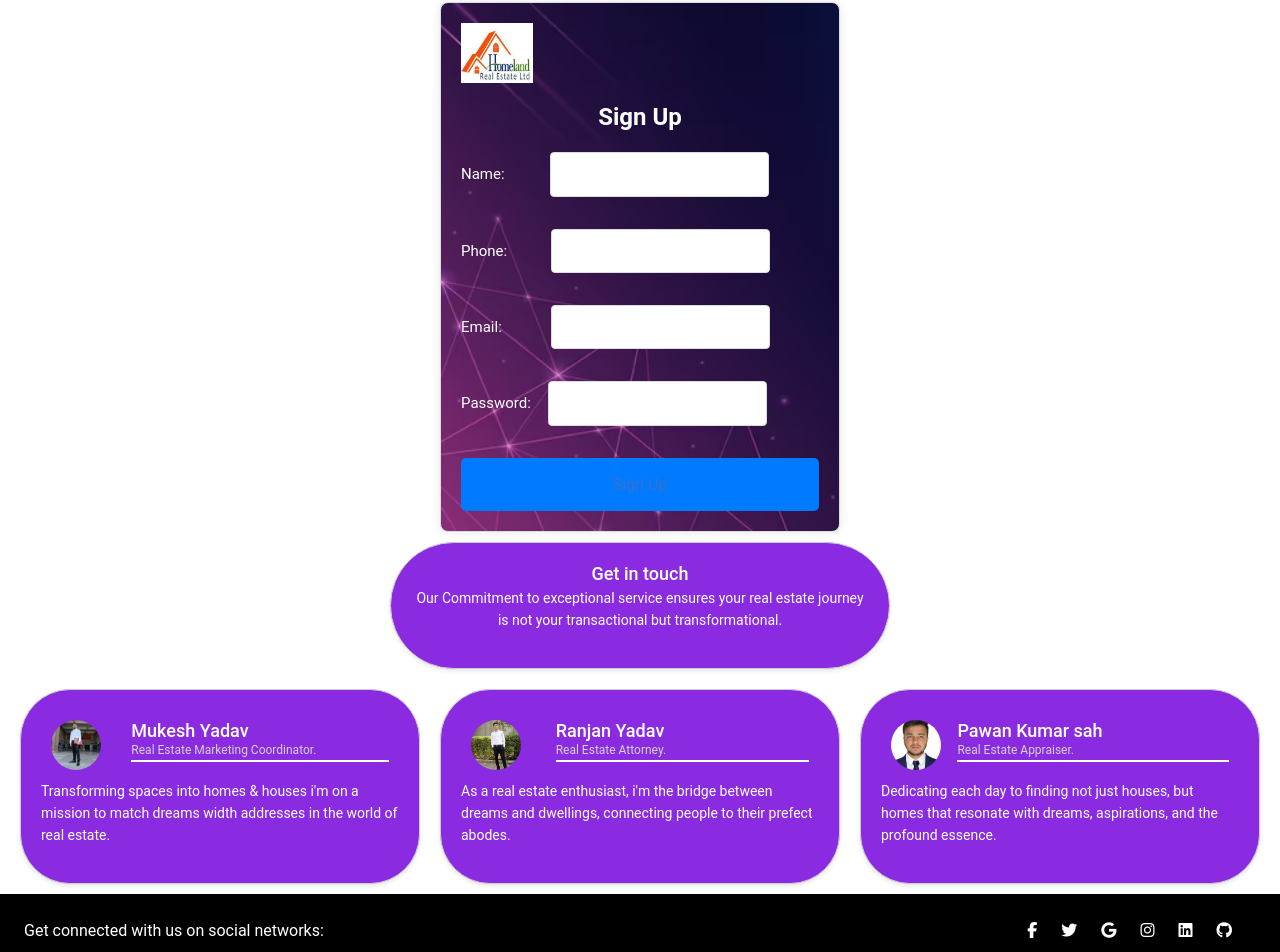
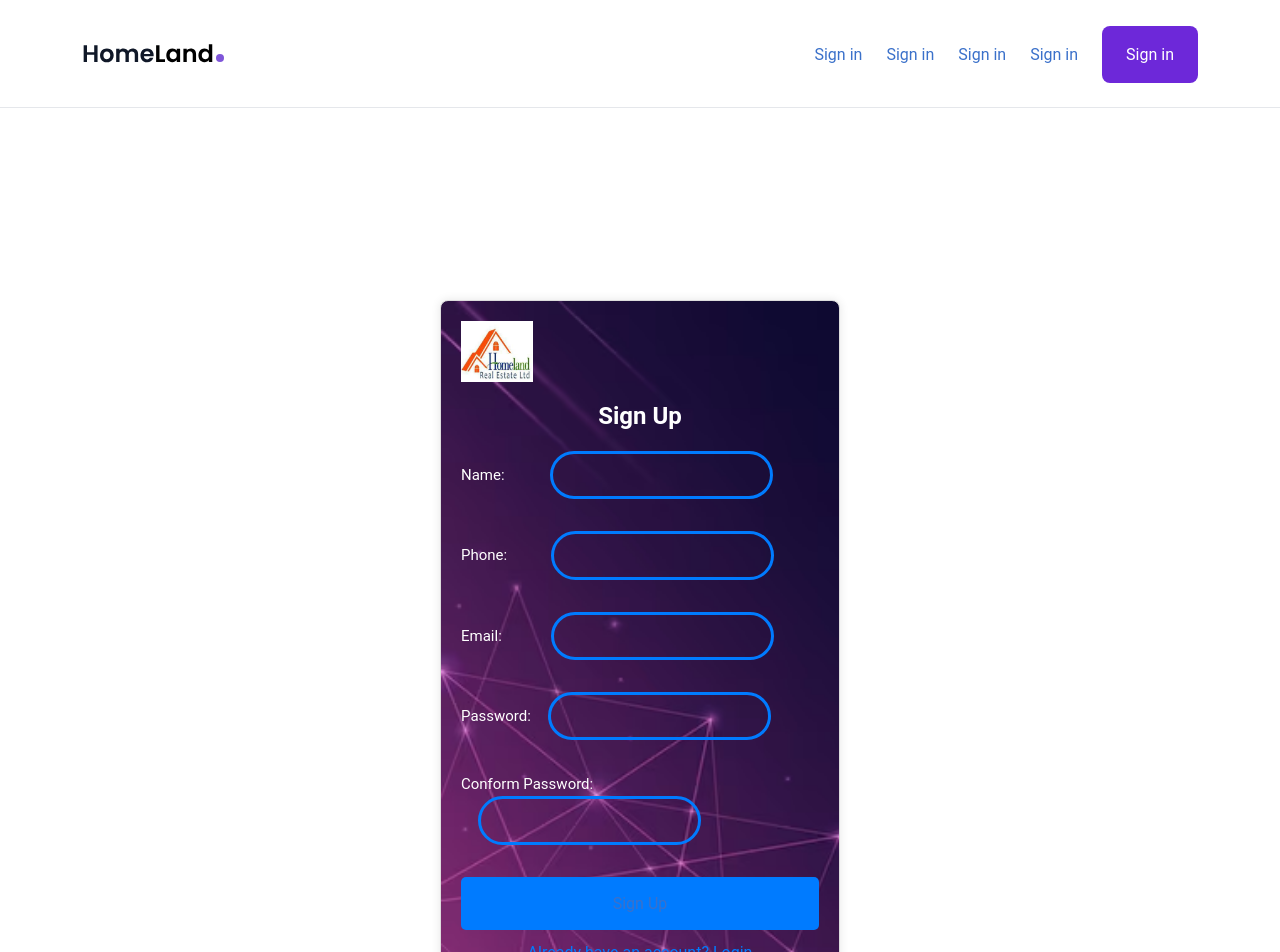
Before and after one commit to 986MukeshYadav/real-esate-reactjs, a React (Create React App) app: page /signUp in a window 1280 px wide. Shown: the part 297-1249 px from the top of the page. Built offline with nearby package versions, Linux system fonts and the light colour scheme.

Commit message:
React project

```diff
--- a/src/components/Header.js
+++ b/src/components/Header.js
@@ -16,11 +16,20 @@ const Header = () => {
           <Link className='hover:text-voilet-900 transition' to='/signIn'>
             Sign in
           </Link>
+          <Link className='hover:text-voilet-900 transition' to='/signIn'>
+            Sign in
+          </Link>
+          <Link className='hover:text-voilet-900 transition' to='/signIn'>
+            Sign in
+          </Link>
+          <Link className='hover:text-voilet-900 transition' to='/signIn'>
+            Sign in
+          </Link>
           <Link
             className='bg-violet-700 hover:bg-violet-800 text-white px-4 py-3 rounded-lg  transition'
             to='/signUp'
           >
-            Sign up
+            Sign in
           </Link>
         </div>
       </div>
--- a/src/components/House.js
+++ b/src/components/House.js
@@ -34,7 +34,7 @@ const House = ({house}) => {
       <div>{surface}</div>
     </div>
     </div>
-    <div className='text-lg font-semibold text-violet-600 mb-4'>{price}</div>
+    <div className='text-lg font-semibold text-violet-600 mb-4'>Rs {price}</div>
     </div>
     );
 };
--- a/src/components/HouseList.js
+++ b/src/components/HouseList.js
@@ -1,42 +1,38 @@
 import React, { useContext } from 'react';
-
-//import context
-import {HouseContext} from './HouseContext';
-
-//import components
+import { HouseContext } from './HouseContext';
 import House from './House';
-
-//import link
-import {Link} from 'react-router-dom';
-
-//import icons
-import {ImSpinner2} from 'react-icons/im';
+import { Link } from 'react-router-dom';
+import { ImSpinner2 } from 'react-icons/im';
 
 const HouseList = () => {
-const {houses,loading}= useContext(HouseContext);
+  const { houses, loading } = useContext(HouseContext);
 
-//if loading is true
-if (loading){
-  return(<ImSpinner2 className='mx-auto animate-spin text-violet-700 text-4x1 mt-[200px]'/>
+  if (loading) {
+    return (
+      <ImSpinner2 className='mx-auto animate-spin text-violet-700 text-4x1 mt-[200px]' />
     );
   }
 
-if (houses.length < 1){
-  return <div className='text-center text-3x1
-  text-gray-400 mt-48'> Sorry, nothing found</div>
+  if (houses.length < 1) {
+    return (
+      <div className='text-center text-3x1 text-gray-400 mt-48'>
+        Sorry, nothing found
+      </div>
+    );
   }
 
-  return(
+
+  const displayedHouses = houses.slice(0, 16);
+
+  return (
     <section className='mb-20'>
       <div className='container mx-auto'>
-      <div className='grid md:grid-cols-2 lg:grid-cols-3 gap-4 lg:gap-14'>
-        {houses.map((house,index)=>{
-          return(
-            <Link to={`/property/${house.id}`}key={index}>
-              <House house={house}/>
+        <div className='grid md:grid-cols-2 lg:grid-cols-4 gap-4 lg:gap-14'>
+          {displayedHouses.map((house, index) => (
+            <Link to={`/property/${house.id}`} key={index}>
+              <House house={house} />
             </Link>
-          );
-        })}
+          ))}
         </div>
       </div>
     </section>
--- a/src/components/Signup.js
+++ b/src/components/Signup.js
@@ -1,6 +1,9 @@
 import React, { useState } from 'react';
 import backgroundImage from '../assets/img/houses/b.avif'; // Import your background image
 import { Link } from 'react-router-dom';
+import Header from './Header';
+import Footer from './Footer';
+
 
 const SignUp = () => {
   const [userData, setUserData] = useState({
@@ -9,6 +12,7 @@ const SignUp = () => {
     email: '',
     password: '',
   });
+
 
   const handleInputChange = (e) => {
     const { name, value } = e.target;
@@ -23,6 +27,8 @@ const SignUp = () => {
     console.log('Sign Up with:', userData);
     // Add your sign up logic here
   };
+
+
 
   const styles = {
     container: {
@@ -62,44 +68,48 @@ const SignUp = () => {
       padding: '10px',
       marginBottom: '16px',
       marginLeft: '45px',
-      border: '1px solid #ddd',
-      borderRadius: '4px',
+      border: '3px solid #007bff',
+      borderRadius: '100px',
       fontSize: '14px',
-      color: '#000000',
+      color: 'white',
       fontWeight: 'bold',
+      backgroundColor: 'rgba(255, 255, 255, 0)',
     },
 
     input1: {
       padding: '10px',
       marginBottom: '16px',
       marginLeft: '17px',
-      border: '1px solid #ddd',
-      borderRadius: '4px',
+      border: '3px solid #007bff',
+      borderRadius: '100px',
       fontSize: '14px',
-      color: '#000000',
+      color: 'white',
       fontWeight: 'bold',
+      backgroundColor: 'rgba(255, 255, 255, 0)',
     },
 
     input2: {
         padding: '10px',
         marginBottom: '16px',
         marginLeft: '44px',
-        border: '1px solid #ddd',
-        borderRadius: '4px',
+        border: '3px solid #007bff',
+        borderRadius: '100px',
         fontSize: '14px',
-        color: '#000000',
+        color: 'white',
         fontWeight: 'bold',
+        backgroundColor: 'rgba(255, 255, 255, 0)',
       },
 
       input4: {
         padding: '10px',
         marginBottom: '16px',
         marginLeft: '49px',
-        border: '1px solid #ddd',
-        borderRadius: '4px',
+        border: '3px solid #007bff',
+        borderRadius: '100px',
         fontSize: '14px',
-        color: '#000000',
+        color: 'white',
         fontWeight: 'bold',
+        backgroundColor: 'rgba(255, 255, 255, 0)',
       },
 
 
@@ -119,6 +129,8 @@ const SignUp = () => {
   };
 
   return (
+  <>
+  <Header/>
     <div style={styles.container}>
       <img src={require('../assets/img/houses/a.jpeg')} alt="HomeLand." style={styles.logo} />
       <h2 style={styles.header}>Sign Up</h2>
@@ -167,6 +179,17 @@ const SignUp = () => {
             required
           />
         </label>
+        <label style={styles.label}>
+          Conform Password:
+          <input
+            type="password"
+            name="cnfpassword"
+            value={userData.password}
+            onChange={handleInputChange}
+            style={styles.input1}
+            required
+          />
+        </label>
 
 
         <button
@@ -177,8 +200,13 @@ const SignUp = () => {
         >
          <Link to="/signIn">Sign Up</Link>
         </button>
+        <p style={{ textAlign: 'center', marginTop: '10px', color: '#007bff', cursor: 'pointer' }}>
+          Already have an account? Login
+        </p>
       </form>
     </div>
+    <Footer/>
+    </>
   );
 };
 
```
Also changed, not shown: src/components/HouseContext.js (+9 -12 lines), src/components/Sidebar.js (added, +66 -0 lines). Lines whose indentation alone changed are shown as unchanged.
